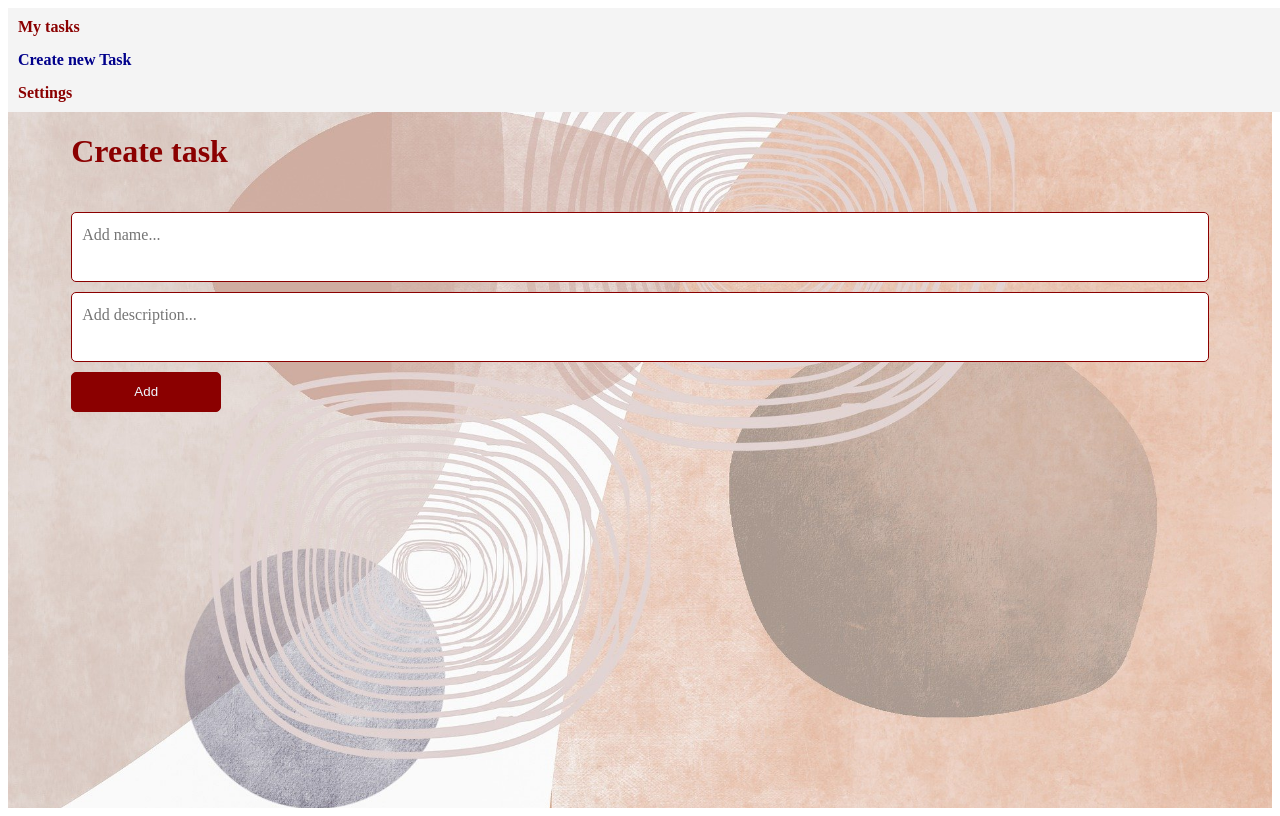
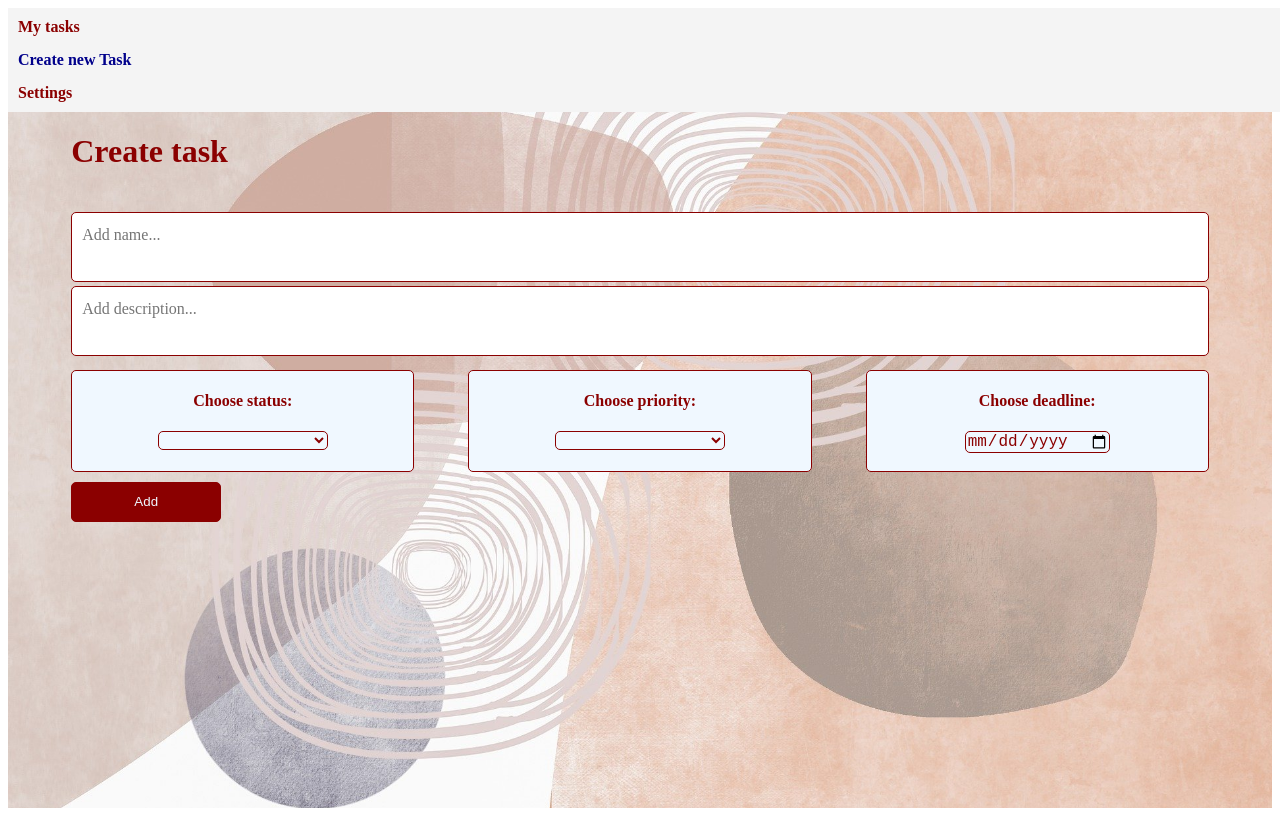
Before and after one commit to AntoninaSemkina/module19vuex, a Vue app: page /create in a window 1280 px wide. Built offline with nearby package versions, Linux system fonts and the light colour scheme; the HTML template or start-up script is replaced by a standard one.

Commit message:
change style for tasks and add functionality

```diff
--- a/src/components/TaskForm.vue
+++ b/src/components/TaskForm.vue
@@ -1,5 +1,6 @@
 <template>
   <div class="task-form">
+    <div class="block1">
       <textarea
         v-model="taskName"
         class="name-input"
@@ -10,6 +11,46 @@
         class="description-input"
         placeholder="Add description..."
       ></textarea>
+    </div>
+    <div class="block2">
+      <div class="status">
+        <h4>Choose status:</h4>
+        <select id="status-select" v-model="selectedStatus">
+          <option
+            v-for="status in statuses"
+            :key="status.value"
+            :value="status.value"
+          >
+            {{ status.label }}
+          </option>
+        </select>
+      </div>
+      <div class="priority">
+        <h4>Choose priority:</h4>
+        <select id="priority-select" v-model="selectedPriority">
+          <option
+            v-for="priority in priorities"
+            :key="priority.value"
+            :value="priority.value"
+          >
+            {{ priority.label }}
+          </option>
+        </select>
+      </div>
+
+      <div class="deadline">
+        <h4>Choose deadline:</h4>
+        <div class="date-picker-container">
+          <input
+            id="task-date"
+            type="date"
+            v-model="selectedDate"
+            class="date-picker"
+          />
+        </div>
+      </div>
+    </div>
+
     <button class="add-btn" @click="handleSubmit">Add</button>
   </div>
 </template>
@@ -21,12 +62,39 @@ export default {
     return {
       taskName: "",
       taskDescription: "",
+      selectedDate: "", // Дата, выбранная пользователем
+      priorities: [
+        { value: "low", label: "Low" },
+        { value: "medium", label: "Medium" },
+        { value: "high", label: "High" },
+      ],
+      statuses: [
+        { value: "new", label: "new task" },
+        { value: "in process", label: "in process" },
+        { value: "need to validate", label: "need to validate" },
+      ],
     };
   },
   methods: {
     handleSubmit() {
       if (this.taskName.trim() === "") {
-        alert("Название задачи не может быть пустым!");
+        alert("Name couldn't be empty!");
+        return;
+      }
+      if (this.taskDescription.trim() === "") {
+        alert("Description couldn't be empty!");
+        return;
+      }
+      if (!this.selectedStatus) {
+        alert("Choose status!");
+        return;
+      }
+      if (!this.selectedPriority) {
+        alert("Choose level of priority!");
+        return;
+      }
+      if (!this.selectedDate) {
+        alert("Choose deadline!");
         return;
       }
       const currentTime = new Date()
@@ -41,11 +109,17 @@ export default {
         description: this.taskDescription,
         done: false,
         time: currentTime,
+        status: this.selectedStatus,
+        priority: this.selectedPriority,
+        deadline: this.selectedDate,
       });
 
       // Сбрасываем поля
       this.taskName = "";
       this.taskDescription = "";
+      this.selectedStatus = "";
+      this.selectedPriority = "";
+      this.selectedDate = "";
     },
   },
 };
@@ -83,4 +157,51 @@ export default {
   cursor: pointer;
   transition: background 0.3s;
 }
+.block2 {
+  display: flex;
+  flex-direction: row;
+  justify-content: space-between;
+  width: 100%;
+}
+.status,
+.deadline,
+.priority {
+  background: aliceblue;
+  border-radius: 5px;
+  color: darkred;
+  border: 1px solid darkred;
+  width: 30%;
+  height: 100px;
+  text-align: center;
+}
+#priority-select,
+#status-select {
+  width: 50%;
+  background: aliceblue;
+  border-radius: 5px;
+  color: darkred;
+  border: 1px solid darkred;
+  text-align: center;
+}
+
+#task-date {
+  align-content: center;
+  margin: auto;
+  background: aliceblue;
+  border-radius: 5px;
+  color: darkred;
+  border: 1px solid darkred;
+}
+
+.date-picker {
+  border: 1px solid #ccc;
+  border-radius: 5px;
+  font-size: 16px;
+}
+
+.date-picker:focus {
+  outline: none;
+  border-color: #007bff;
+  box-shadow: 0 0 5px rgba(0, 123, 255, 0.5);
+}
 </style>
--- a/src/components/TodoItem.vue
+++ b/src/components/TodoItem.vue
@@ -1,10 +1,30 @@
 <template>
-  <div :class="[!done ? 'todoItem' : 'doneItem']">
+  <!-- <div :class="[!done ? 'todoItem' : 'doneItem']"> -->
+  <div :class="['todoItem', statusClass]">
     <div class="content">
       <input type="checkbox" v-model="isChecked" class="checkbox" />
       <div class="details">
-        <div class="name">{{ name }}</div>
-        <div class="description">{{ description }}</div>
+        <div class="block1">
+          <div class="name">{{ name }}</div>
+          <div class="description">{{ description }}</div>
+        </div>
+        <div class="block2">
+          <!-- <div class="status">Status: {{ status }}</div> -->
+          <div class="status">
+            <label for="status-select">Status:</label>
+            <select
+              id="status-select"
+              v-model="localStatus"
+              @change="updateStatus"
+            >
+              <option value="new">New Task</option>
+              <option value="in process">In Process</option>
+              <option value="need to validate">Need to Validate</option>
+            </select>
+          </div>
+          <div class="priority">Priority: {{ priority }}</div>
+          <div class="deadline">Deadline: {{ deadline }}</div>
+        </div>
         <div class="time">Added on: {{ time }}</div>
       </div>
       <div class="actions">
@@ -20,11 +40,35 @@
 <script>
 export default {
   name: "TodoItem",
-  props: ["id", "name", "done", "time", "description"],
+  props: [
+    "id",
+    "name",
+    "done",
+    "time",
+    "description",
+    "status",
+    "priority",
+    "deadline",
+  ],
   data() {
     return {
       isChecked: false, // Локальное состояние для чекбокса
+      localStatus: this.status,
     };
+  },
+  computed: {
+    statusClass() {
+      return {
+        "new-task": this.status === "new",
+        "in-progress": this.status === "in process",
+        "need-validate": this.status === "need to validate",
+      };
+    },
+  },
+  methods: {
+    updateStatus() {
+      this.$emit("update-status", { id: this.id, status: this.localStatus });
+    },
   },
 };
 </script>
@@ -42,7 +86,7 @@ export default {
 }
 
 .doneItem {
-  background: darkgreen;
+  background: orange;
 }
 
 .content {
@@ -103,4 +147,29 @@ export default {
   background: rgb(243, 130, 2);
   border: 1px solid rgb(243, 130, 2);
 }
+.block1 {
+  display: flex;
+  flex-direction: column;
+  gap: 10px;
+}
+.block2 {
+  display: flex;
+  flex-direction: row;
+  justify-content: space-between;
+  flex-wrap: wrap;
+}
+.status,
+.deadline,
+.priority {
+  color: darkred;
+}
+.new-task {
+  border-left: 5px solid darkblue;
+}
+.in-progress {
+  border-left: 5px solid orange;
+}
+.need-validate {
+  border-left: 5px solid darkgreen;
+}
 </style>
--- a/src/components/TodoList.vue
+++ b/src/components/TodoList.vue
@@ -7,7 +7,10 @@
         :name="ListItem.name"
         :description="ListItem.description"
         :done="ListItem.done"
+        :status="ListItem.status"
+        :priority="ListItem.priority"
         :time="ListItem.time"
+        :deadline="ListItem.deadline"
         @remove="removeItem"
         @favorite="favoriteItem"
       />
--- a/src/pages/TasksPage.vue
+++ b/src/pages/TasksPage.vue
@@ -10,7 +10,10 @@
         :name="ListItem.name"
         :description="ListItem.description"
         :done="ListItem.done"
+        :status="ListItem.status"
+        :priority="ListItem.priority"
         :time="ListItem.time"
+        :deadline="ListItem.deadline"
         @remove="removeItem"
         @favorite="favoriteItem"
       />
--- a/src/store/modules/todo.js
+++ b/src/store/modules/todo.js
@@ -4,6 +4,9 @@ const state = {
       id: 1,
       name: "name 1",
       description: "description 1",
+      status: "new",
+      priority: "low",
+      deadline: "2024-15-09",
       done: false,
       time: "2024-12-09 10:15",
     },
@@ -11,6 +14,9 @@ const state = {
       id: 2,
       name: "name 2",
       description: "description 2",
+      status: "new",
+      priority: "low",
+      deadline: "2024-15-09",
       done: false,
       time: "2024-12-09 10:15",
     },
@@ -18,6 +24,9 @@ const state = {
       id: 3,
       name: "name 3",
       description: "description 3",
+      status: "new",
+      priority: "low",
+      deadline: "2024-15-09",
       done: false,
       time: "2024-12-09 10:15",
     },
@@ -25,6 +34,9 @@ const state = {
       id: 4,
       name: "name 4",
       description: "description 4",
+      status: "new",
+      priority: "low",
+      deadline: "2024-15-09",
       done: false,
       time: "2024-12-09 10:15",
     },
@@ -32,6 +44,9 @@ const state = {
       id: 5,
       name: "name 5",
       description: "description 5",
+      status: "new",
+      priority: "low",
+      deadline: "2024-15-09",
       done: false,
       time: "2024-12-09 10:15",
     },
```
Lines whose indentation alone changed are shown as unchanged.
